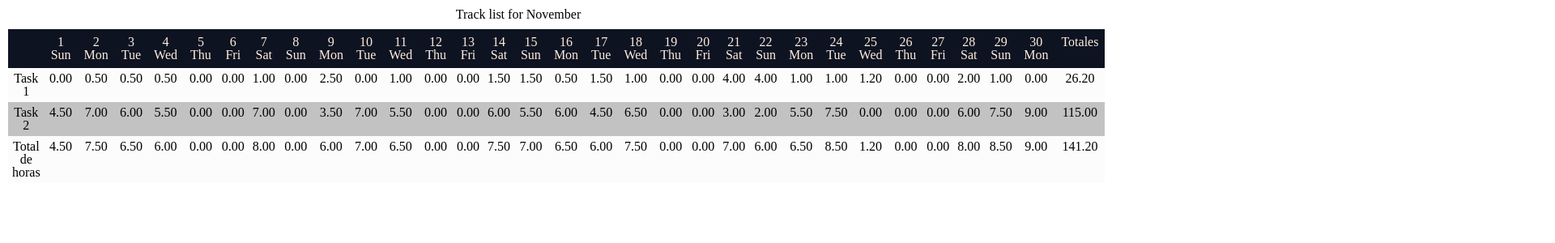
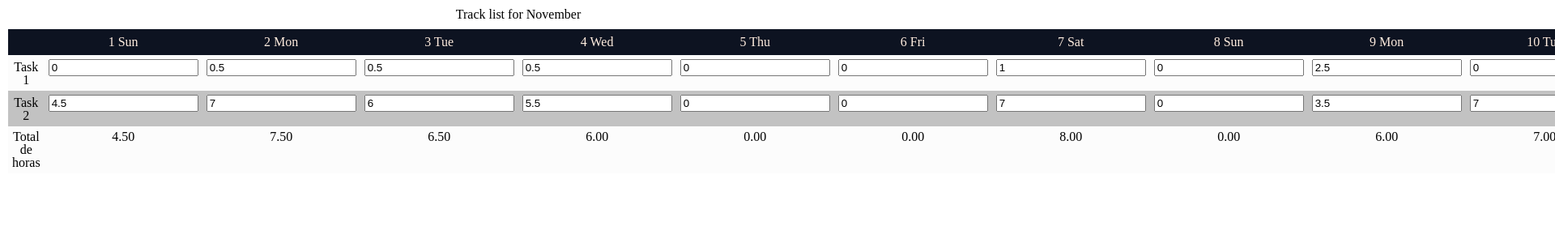
Before and after one commit to antonio06/time-tracker, a React (Vite) app: page / in a window 1280 px wide. Shown: the top 300 px of the page at 81% size, 1920 px wide, since content can reach past the window. Built offline with nearby package versions, Linux system fonts and the light colour scheme.

Commit message:
add onchange function and other refactors

```diff
--- a/package.json
+++ b/package.json
@@ -19,7 +19,6 @@
     "@types/react": "^19.3.0",
     "@types/react-dom": "^19.3.0",
     "@vitejs/plugin-react": "^6.1.2",
-    "axios": "^1.21.0",
     "eslint": "^10.14.0",
     "eslint-plugin-react-hooks": "^7.1.1",
     "eslint-plugin-react-refresh": "^0.5.7",
--- a/src/common/components/table/body-table.component.tsx
+++ b/src/common/components/table/body-table.component.tsx
@@ -1,40 +1,24 @@
 import React from 'react';
 import * as vm from '../../model';
+import { RowTable } from './row-table.component';
+import { TotalLine } from './total-line.component';
 import './body-table.css';
-import { getTotalWorkedHoursPerTask, getTotalWorkedHoursPerDay, getTotalWorkedPerTotal, getRoundPerTwoDigits } from './table-business';
 
 interface Props {
   trackList: vm.Dashboard[];
   days: Date[];
+  onInputChange: (taskId: number, dateId: number, newValue: number) => void;
 }
 
-export const BodyTable: React.FC<Props> = ({ trackList, days }) => {
+export const BodyTable: React.FC<Props> = ({ trackList, days, onInputChange }) => {
   return (
     <tbody>
       {
         trackList.map((track, id) => {
-          return (
-            <tr key={id}>
-              <td key={id} className="cell">{track.task}</td>
-              {
-                track.workedHours.map((wh, index) => (
-                  <td key={index} className="cell">{getRoundPerTwoDigits(wh.value)}</td>
-                ))
-              }
-              <td key={id} className="cell">{getRoundPerTwoDigits(getTotalWorkedHoursPerTask(track.workedHours))}</td>
-            </tr>
-          )
+          return <RowTable key={id} track={track} index={id} onInputChange={onInputChange} />
         })
       }
-      <tr>
-        <td className="cell">Total de horas</td>
-        {
-          days.map((_, index) => (
-            <td key={index} className="cell">{getRoundPerTwoDigits(getTotalWorkedHoursPerDay(index, trackList))}</td>
-          ))
-        }
-        <td className="cell">{getRoundPerTwoDigits(getTotalWorkedPerTotal(trackList))}</td>
-      </tr>
+      <TotalLine days={days} trackList={trackList} />
     </tbody>
   );
 }
--- /dev/null
+++ b/src/common/components/table/row-table.component.tsx
@@ -0,0 +1,36 @@
+import React from 'react';
+import * as vm from '../../model';
+import { getTotalWorkedHoursPerTask, getRoundPerTwoDigits } from './table-business';
+
+interface Props {
+  track: vm.Dashboard;
+  index: number;
+  onInputChange: (taskId: number, dateId: number, newValue: number) => void;
+}
+
+export const RowTable: React.FC<Props> = ({ track, onInputChange }) => {
+
+  const onchange = (wh: vm.WorkedHours, e: React.ChangeEvent<HTMLInputElement>) => {
+    const taskId = wh.taskId;
+    const dateId = wh.dateId;
+    const newValue = Number(e.target.value);
+    console.log(newValue);
+
+    onInputChange(taskId, dateId, newValue);
+  }
+  return (
+    <tr>
+      <td className="cell">{track.task}</td>
+      {
+        track.workedHours.map((wh, i) => (
+          <td key={i} className="cell">
+            <input key={i} value={wh.value} onChange={(e) => {
+              onchange(wh, e)
+            }} type="number" />
+          </td>
+        ))
+      }
+      <td className="cell">{getRoundPerTwoDigits(getTotalWorkedHoursPerTask(track.workedHours))}</td>
+    </tr>
+  )
+}
--- a/src/common/components/table/time-table.tsx
+++ b/src/common/components/table/time-table.tsx
@@ -1,27 +1,29 @@
 import React from 'react';
 import { HeadTable } from './head-table.component';
 import { BodyTable } from './body-table.component';
-import { getDaysInMonth } from '../../helpers/time-helpers';
+import { getDaysInMonth, getMonthName } from '../../helpers';
 import * as vm from '../../model';
 import './table.css';
 
 interface Props {
   trackerList: vm.Dashboard[];
+  onInputChange: (taskId: number, dateId: number, newValue: number) => void;
 }
 
-export const TimeTable: React.FC<Props> = ({ trackerList }) => {
+export const TimeTable: React.FC<Props> = ({ trackerList, onInputChange }) => {
   const month: number = 11;
   const year: number = new Date().getFullYear();
   const days = getDaysInMonth(month, year);
 
+
   return (
     <div className="container">
-      <h1 className="title">Track list for November</h1>
+      <h1 className="title">Track list for {getMonthName(month)}</h1>
 
       <table className="table">
         <HeadTable days={days} />
-        <BodyTable trackList={trackerList} days={days} />
+        <BodyTable trackList={trackerList} days={days} onInputChange={onInputChange} />
       </table>
     </div>
   )
-}
+};
--- /dev/null
+++ b/src/common/components/table/total-line.component.tsx
@@ -0,0 +1,22 @@
+import React from 'react';
+import { getTotalWorkedHoursPerDay, getTotalWorkedPerTotal, getRoundPerTwoDigits } from './table-business';
+import * as vm from '../../model';
+
+interface Props {
+  days: Date[];
+  trackList: vm.Dashboard[];
+}
+
+export const TotalLine: React.FC<Props> = ({ days, trackList }) => {
+  return (
+    <tr>
+      <td className="cell">Total de horas</td>
+      {
+        days.map((_, index) => (
+          <td key={index} className="cell">{getRoundPerTwoDigits(getTotalWorkedHoursPerDay(index, trackList))}</td>
+        ))
+      }
+      <td className="cell">{getRoundPerTwoDigits(getTotalWorkedPerTotal(trackList))}</td>
+    </tr>
+  )
+}
--- /dev/null
+++ b/src/common/helpers/common-helpers.ts
@@ -0,0 +1,30 @@
+export const getMonthName = (monthNumber: number) => {
+  switch (monthNumber) {
+    case 1:
+      return 'January';
+    case 2:
+      return 'February';
+    case 3:
+      return 'March';
+    case 4:
+      return 'April';
+    case 5:
+      return 'May';
+    case 6:
+      return 'June';
+    case 7:
+      return 'July';
+    case 8:
+      return 'August';
+    case 9:
+      return 'September';
+    case 10:
+      return 'October';
+    case 11:
+      return 'November';
+    case 12:
+      return 'December';
+    default:
+      return '';
+  }
+}
--- a/src/common/helpers/index.ts
+++ b/src/common/helpers/index.ts
@@ -1 +1,2 @@
 export * from './time-helpers';
+export * from './common-helpers';
--- a/src/data-mock/data-mock.ts
+++ b/src/data-mock/data-mock.ts
@@ -5,72 +5,72 @@ export const dashboardData: vm.Dashboard[] = [
     id: 1,
     task: 'Task 1',
     workedHours: [
-      { value: 0.00, taskId: 0, dateId: 0 },
-      { value: 0.50, taskId: 0, dateId: 1 },
-      { value: 0.50, taskId: 0, dateId: 2 },
-      { value: 0.50, taskId: 0, dateId: 3 },
-      { value: 0.00, taskId: 0, dateId: 4 },
-      { value: 0.00, taskId: 0, dateId: 5 },
-      { value: 1.00, taskId: 0, dateId: 6 },
-      { value: 0.00, taskId: 0, dateId: 7 },
-      { value: 2.50, taskId: 0, dateId: 8 },
-      { value: 0.00, taskId: 0, dateId: 9 },
-      { value: 1.00, taskId: 0, dateId: 10 },
-      { value: 0.00, taskId: 0, dateId: 11 },
-      { value: 0.00, taskId: 0, dateId: 12 },
-      { value: 1.50, taskId: 0, dateId: 13 },
-      { value: 1.50, taskId: 0, dateId: 14 },
-      { value: 0.50, taskId: 0, dateId: 15 },
-      { value: 1.50, taskId: 0, dateId: 16 },
-      { value: 1.00, taskId: 0, dateId: 17 },
-      { value: 0.00, taskId: 0, dateId: 18 },
-      { value: 0.00, taskId: 0, dateId: 19 },
-      { value: 4.00, taskId: 0, dateId: 20 },
-      { value: 4.00, taskId: 0, dateId: 21 },
-      { value: 1.00, taskId: 0, dateId: 22 },
-      { value: 1.00, taskId: 0, dateId: 23 },
-      { value: 1.20, taskId: 0, dateId: 24 },
-      { value: 0.00, taskId: 0, dateId: 25 },
-      { value: 0.00, taskId: 0, dateId: 26 },
-      { value: 2.00, taskId: 0, dateId: 27 },
-      { value: 1.00, taskId: 0, dateId: 28 },
-      { value: 0.00, taskId: 0, dateId: 29 },
+      { value: 0.00, taskId: 1, dateId: 0 },
+      { value: 0.50, taskId: 1, dateId: 1 },
+      { value: 0.50, taskId: 1, dateId: 2 },
+      { value: 0.50, taskId: 1, dateId: 3 },
+      { value: 0.00, taskId: 1, dateId: 4 },
+      { value: 0.00, taskId: 1, dateId: 5 },
+      { value: 1.00, taskId: 1, dateId: 6 },
+      { value: 0.00, taskId: 1, dateId: 7 },
+      { value: 2.50, taskId: 1, dateId: 8 },
+      { value: 0.00, taskId: 1, dateId: 9 },
+      { value: 1.00, taskId: 1, dateId: 10 },
+      { value: 0.00, taskId: 1, dateId: 11 },
+      { value: 0.00, taskId: 1, dateId: 12 },
+      { value: 1.50, taskId: 1, dateId: 13 },
+      { value: 1.50, taskId: 1, dateId: 14 },
+      { value: 0.50, taskId: 1, dateId: 15 },
+      { value: 1.50, taskId: 1, dateId: 16 },
+      { value: 1.00, taskId: 1, dateId: 17 },
+      { value: 0.00, taskId: 1, dateId: 18 },
+      { value: 0.00, taskId: 1, dateId: 19 },
+      { value: 4.00, taskId: 1, dateId: 20 },
+      { value: 4.00, taskId: 1, dateId: 21 },
+      { value: 1.00, taskId: 1, dateId: 22 },
+      { value: 1.00, taskId: 1, dateId: 23 },
+      { value: 1.20, taskId: 1, dateId: 24 },
+      { value: 0.00, taskId: 1, dateId: 25 },
+      { value: 0.00, taskId: 1, dateId: 26 },
+      { value: 2.00, taskId: 1, dateId: 27 },
+      { value: 1.00, taskId: 1, dateId: 28 },
+      { value: 0.00, taskId: 1, dateId: 29 },
     ],
   },
   {
     id: 2,
     task: 'Task 2',
     workedHours: [
-      { value: 4.50, taskId: 0, dateId: 0 },
-      { value: 7.00, taskId: 0, dateId: 1 },
-      { value: 6.00, taskId: 0, dateId: 2 },
-      { value: 5.50, taskId: 0, dateId: 3 },
-      { value: 0.00, taskId: 0, dateId: 4 },
-      { value: 0.00, taskId: 0, dateId: 5 },
-      { value: 7.00, taskId: 0, dateId: 6 },
-      { value: 0.00, taskId: 0, dateId: 7 },
-      { value: 3.50, taskId: 0, dateId: 8 },
-      { value: 7.00, taskId: 0, dateId: 9 },
-      { value: 5.50, taskId: 0, dateId: 10 },
-      { value: 0.00, taskId: 0, dateId: 11 },
-      { value: 0.00, taskId: 0, dateId: 12 },
-      { value: 6.00, taskId: 0, dateId: 13 },
-      { value: 5.50, taskId: 0, dateId: 14 },
-      { value: 6.00, taskId: 0, dateId: 15 },
-      { value: 4.50, taskId: 0, dateId: 16 },
-      { value: 6.50, taskId: 0, dateId: 17 },
-      { value: 0.00, taskId: 0, dateId: 18 },
-      { value: 0.00, taskId: 0, dateId: 19 },
-      { value: 3.00, taskId: 0, dateId: 20 },
-      { value: 2.00, taskId: 0, dateId: 21 },
-      { value: 5.50, taskId: 0, dateId: 22 },
-      { value: 7.50, taskId: 0, dateId: 23 },
-      { value: 0.00, taskId: 0, dateId: 24 },
-      { value: 0.00, taskId: 0, dateId: 25 },
-      { value: 0.00, taskId: 0, dateId: 26 },
-      { value: 6.00, taskId: 0, dateId: 27 },
-      { value: 7.50, taskId: 0, dateId: 28 },
-      { value: 9.00, taskId: 0, dateId: 29 },
+      { value: 4.50, taskId: 2, dateId: 0 },
+      { value: 7.00, taskId: 2, dateId: 1 },
+      { value: 6.00, taskId: 2, dateId: 2 },
+      { value: 5.50, taskId: 2, dateId: 3 },
+      { value: 0.00, taskId: 2, dateId: 4 },
+      { value: 0.00, taskId: 2, dateId: 5 },
+      { value: 7.00, taskId: 2, dateId: 6 },
+      { value: 0.00, taskId: 2, dateId: 7 },
+      { value: 3.50, taskId: 2, dateId: 8 },
+      { value: 7.00, taskId: 2, dateId: 9 },
+      { value: 5.50, taskId: 2, dateId: 10 },
+      { value: 0.00, taskId: 2, dateId: 11 },
+      { value: 0.00, taskId: 2, dateId: 12 },
+      { value: 6.00, taskId: 2, dateId: 13 },
+      { value: 5.50, taskId: 2, dateId: 14 },
+      { value: 6.00, taskId: 2, dateId: 15 },
+      { value: 4.50, taskId: 2, dateId: 16 },
+      { value: 6.50, taskId: 2, dateId: 17 },
+      { value: 0.00, taskId: 2, dateId: 18 },
+      { value: 0.00, taskId: 2, dateId: 19 },
+      { value: 3.00, taskId: 2, dateId: 20 },
+      { value: 2.00, taskId: 2, dateId: 21 },
+      { value: 5.50, taskId: 2, dateId: 22 },
+      { value: 7.50, taskId: 2, dateId: 23 },
+      { value: 0.00, taskId: 2, dateId: 24 },
+      { value: 0.00, taskId: 2, dateId: 25 },
+      { value: 0.00, taskId: 2, dateId: 26 },
+      { value: 6.00, taskId: 2, dateId: 27 },
+      { value: 7.50, taskId: 2, dateId: 28 },
+      { value: 9.00, taskId: 2, dateId: 29 },
     ],
   },
 ];
--- a/src/pages/time-tracker/time-tracker.page.tsx
+++ b/src/pages/time-tracker/time-tracker.page.tsx
@@ -14,7 +14,29 @@ export const TimeTrackerPage: React.FC = () => {
     });
   }, []);
 
+  const handledInputChange = (taskId: number, dateId: number, newValue: number) => {
+    console.log(taskId, dateId, newValue)
+    const updatedTrackerList = trackerList.map(track => {
+      if (taskId === track.id) {
+        const updateWorkedHours = track.workedHours.map((wh => {
+          if (wh.dateId === dateId) {
+            return { ...wh, value: newValue }
+          } else {
+            return { ...wh }
+          }
+        }))
+        return { ...track, workedHours: updateWorkedHours }
+      } else {
+        return { ...track }
+      }
+    })
+
+    // Update the trackerList with the new values
+    // This line depends on how you manage state, e.g., using useState
+    setTrackerList([...updatedTrackerList]);
+  }
+
   return (
-    <TimeTable trackerList={trackerList} />
+    <TimeTable trackerList={trackerList} onInputChange={handledInputChange} />
   );
 };
```
Also changed, not shown: 1 other file (tests, documents, lock files or other folders).
